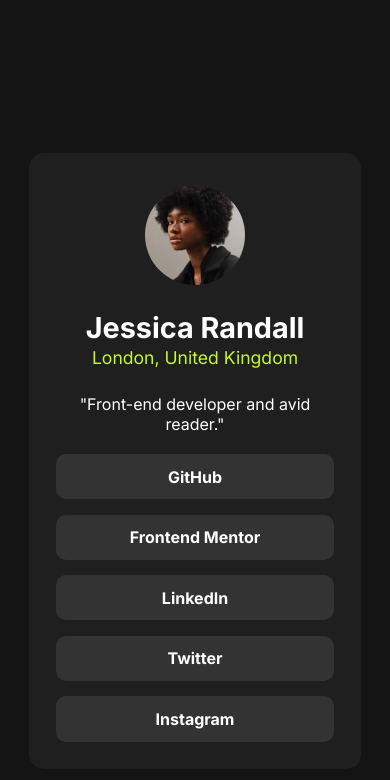
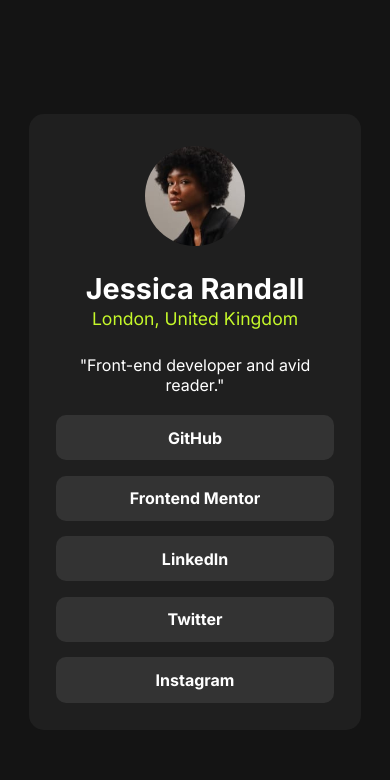
Before and after one commit to Nikhil241103/Challenge-Social-links-profile, a plain HTML site: page index.html in a window 390 px wide. Drawn offline with Linux system fonts and the light colour scheme.

Commit message:
removed redundant margins

```diff
--- a/style.css
+++ b/style.css
@@ -29,7 +29,6 @@ body {
 .profile {
     background-color: var(--dark-grey);
     padding: 3% 4% 2%;
-    margin-top: 3%;
     border-radius: 15px;
     display: flex;
     flex-direction: column;
@@ -90,7 +89,6 @@ body {
     .profile {
         width: 85%;
         padding: 8% 10% 5%;
-        margin-top: 20%;
     }
 
     .profile .links li {
```
